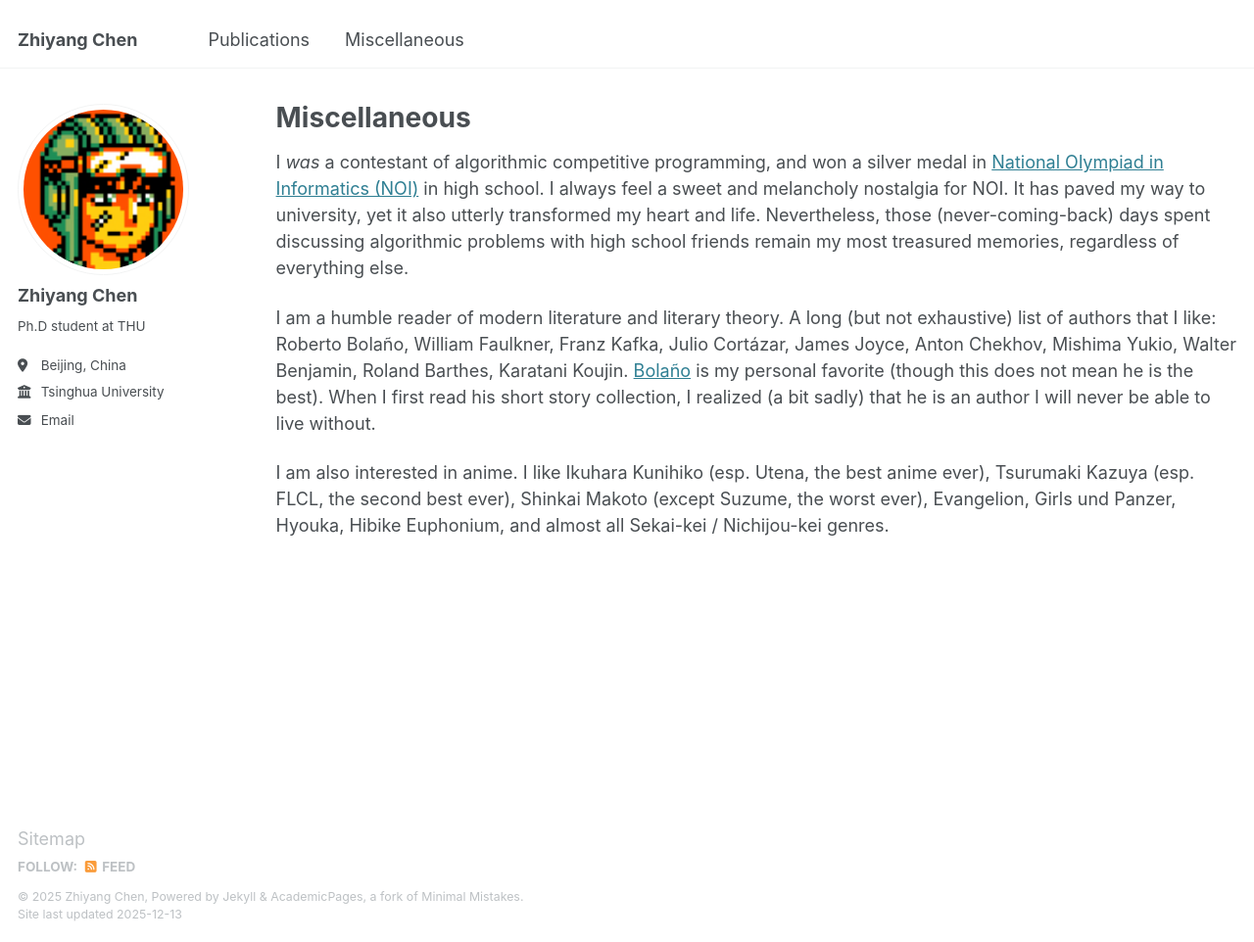
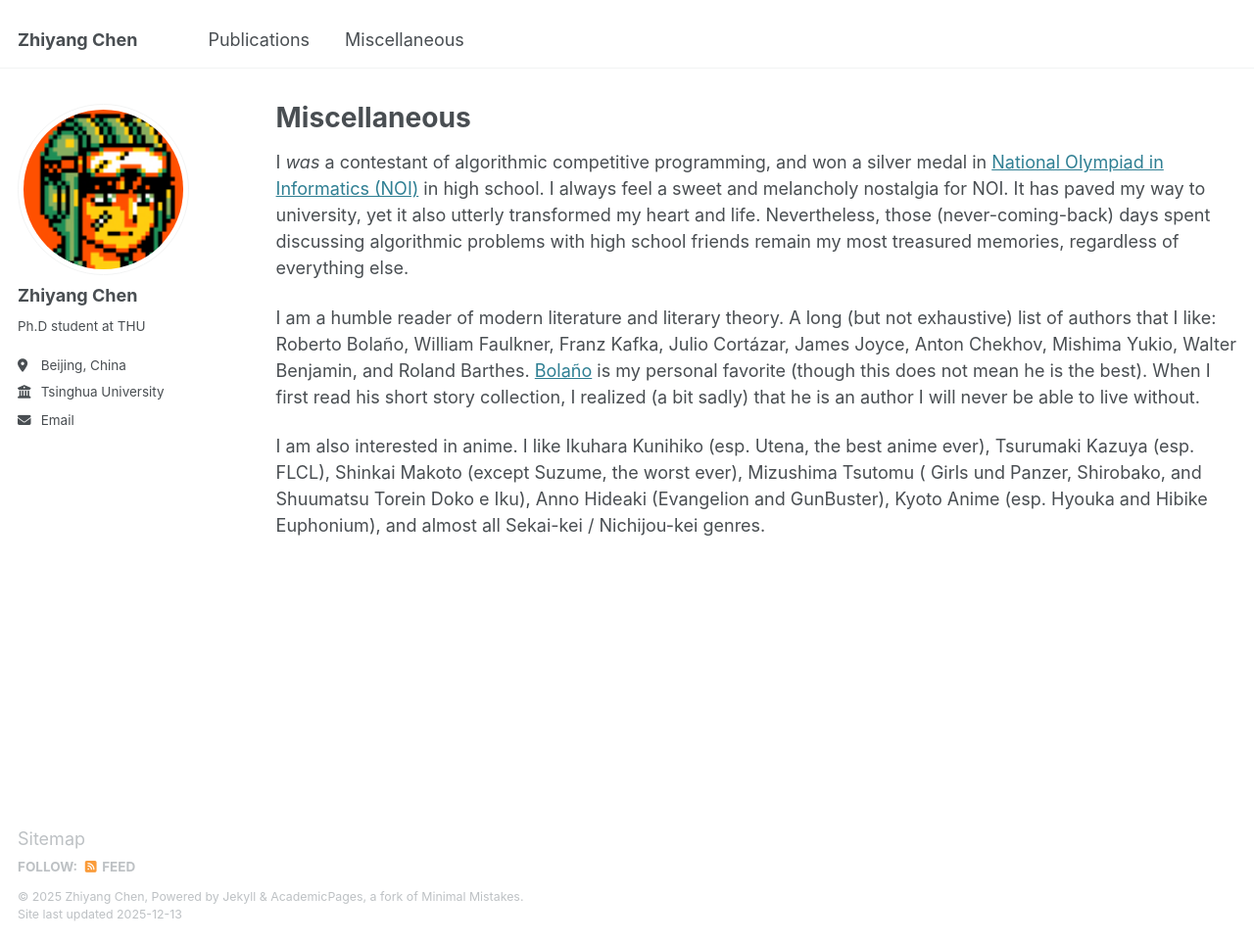
Before and after one commit to chen-zhi-yang/chen-zhi-yang.github.io, a Jekyll site: the page built from _pages/misc.md, in a window 1280 px wide and 962 px high. Shown: the whole window at 98% size. Built offline with Jekyll 4.4.1, drawn with Linux system fonts in a browser that asks for light colours.

Commit message:
Modify misc

```diff
--- a/_pages/misc.md
+++ b/_pages/misc.md
@@ -7,6 +7,6 @@ author_profile: true
 
 I *was* a contestant of algorithmic competitive programming, and won a silver medal in [National Olympiad in Informatics (NOI)](https://www.noi.cn) in high school. I always feel a sweet and melancholy nostalgia for NOI. It has paved my way to university, yet it also utterly transformed my heart and life. Nevertheless, those (never-coming-back) days spent discussing algorithmic problems with high school friends remain my most treasured memories, regardless of everything else.
 
-I am a humble reader of modern literature and literary theory. A long (but not exhaustive) list of authors that I like: Roberto Bolaño, William Faulkner, Franz Kafka, Julio Cortázar, James Joyce, Anton Chekhov, Mishima Yukio, Walter Benjamin, Roland Barthes, Karatani Koujin. [Bolaño](https://en.wikipedia.org/wiki/Roberto_Bola%C3%B1o) is my personal favorite (though this does not mean he is the best). When I first read his short story collection, I realized (a bit sadly) that he is an author I will never be able to live without.
+I am a humble reader of modern literature and literary theory. A long (but not exhaustive) list of authors that I like: Roberto Bolaño, William Faulkner, Franz Kafka, Julio Cortázar, James Joyce, Anton Chekhov, Mishima Yukio, Walter Benjamin, and Roland Barthes. [Bolaño](https://en.wikipedia.org/wiki/Roberto_Bola%C3%B1o) is my personal favorite (though this does not mean he is the best). When I first read his short story collection, I realized (a bit sadly) that he is an author I will never be able to live without.
 
-I am also interested in anime. I like Ikuhara Kunihiko (esp. Utena, the best anime ever), Tsurumaki Kazuya (esp. FLCL, the second best ever), Shinkai Makoto (except Suzume, the worst ever), Evangelion, Girls und Panzer, Hyouka, Hibike Euphonium, and almost all Sekai-kei / Nichijou-kei genres.
+I am also interested in anime. I like Ikuhara Kunihiko (esp. Utena, the best anime ever), Tsurumaki Kazuya (esp. FLCL), Shinkai Makoto (except Suzume, the worst ever), Mizushima Tsutomu ( Girls und Panzer, Shirobako, and Shuumatsu Torein Doko e Iku), Anno Hideaki (Evangelion and GunBuster), Kyoto Anime (esp. Hyouka and Hibike Euphonium), and almost all Sekai-kei / Nichijou-kei genres.
```
